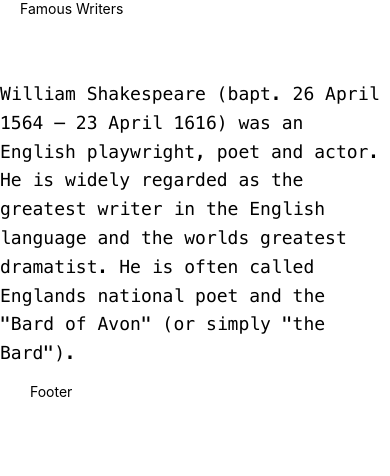
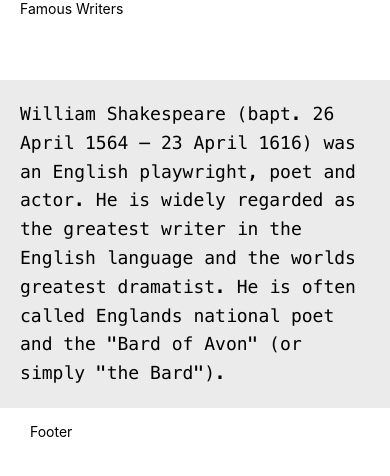
Before and after one commit to richke11y/famous-writers-app, a React Native app: screen / in a window 390 px wide. Shown: the top 476 px of the page. Built offline with nearby package versions, Linux system fonts and the light colour scheme.

Commit message:
New styles written.

```diff
--- a/components/styles/stylesMain.js
+++ b/components/styles/stylesMain.js
@@ -0,0 +1,10 @@
+import { StyleSheet } from 'react-native';
+
+export default StyleSheet.create({
+	main: {
+		backgroundColor: '#EBEBEB'
+	},
+	mainView: {
+		padding: 20
+	}
+});
```
